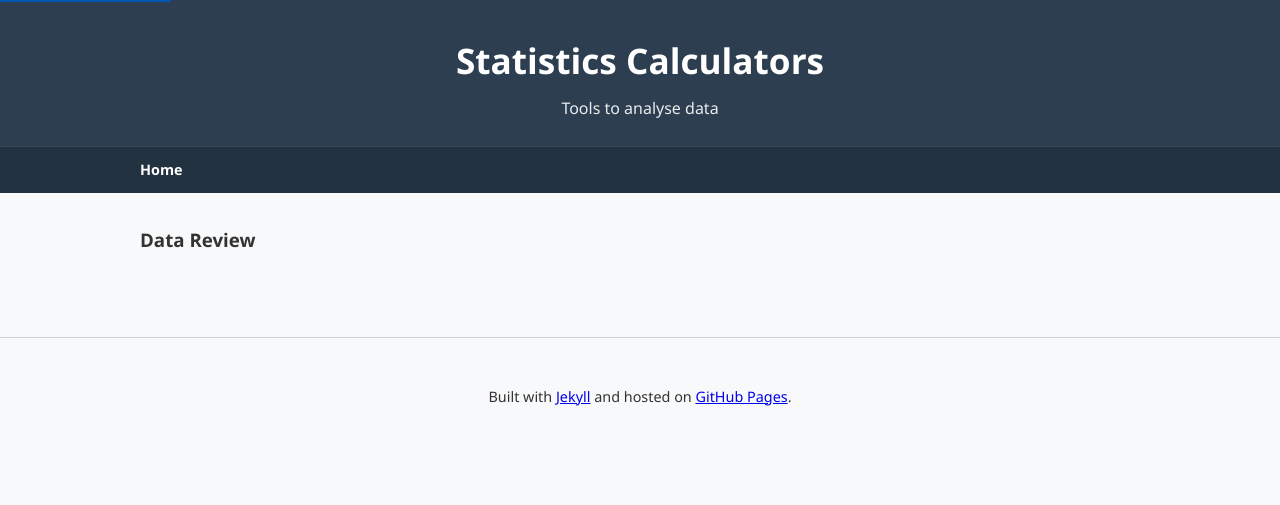
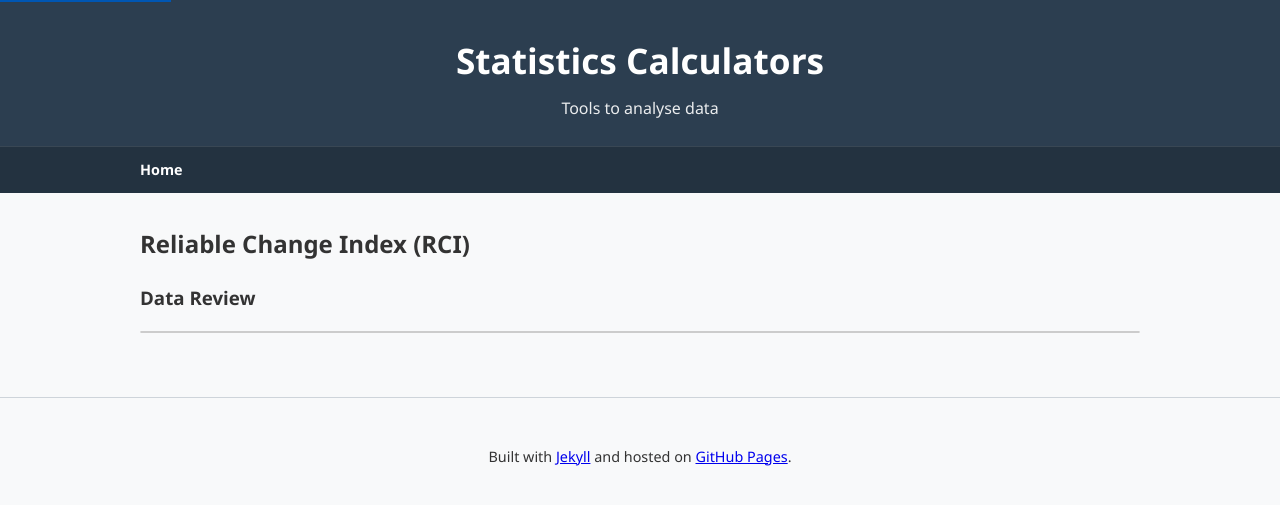
Before and after one commit to probe973/statistics-calcs, a Jekyll site: the page built from rci/rci.md, in a window 1280 px wide. Shown: the top 505 px of the page. Built offline with Jekyll 4.4.1, drawn with Linux system fonts in a browser that asks for light colours; our own code applies the rules of GitHub Pages for plain Markdown files.

Commit message:
Enhance table layout and styling in rci.md
Updated RCI markdown file to improve table styling and layout.

```diff
--- a/rci/rci.md
+++ b/rci/rci.md
@@ -1,9 +1,16 @@
-<section id="dataReview">
+---
+layout: default
+title: Reliable Change Index
+---
+
+<h2>Reliable Change Index (RCI)</h2>
+
+<section id="dataReview" style="margin-bottom: 30px;">
     <h3>Data Review</h3>
-    <div id="tableWrapper">
-        <table id="rciDataTable" class="common-data-table" style="width:100%; border-collapse: collapse;">
-            <thead></thead>
-            <tbody></tbody>
+    <div id="tableWrapper" style="max-height: 300px; overflow-y: auto; border: 1px solid #ccc; border-radius: 4px;">
+        <table id="rciDataTable" style="width:100%; border-collapse: collapse;">
+            <thead id="rciTableHead" style="position: sticky; top: 0; background: #eee;"></thead>
+            <tbody id="rciTableBody"></tbody>
         </table>
     </div>
 </section>
```
